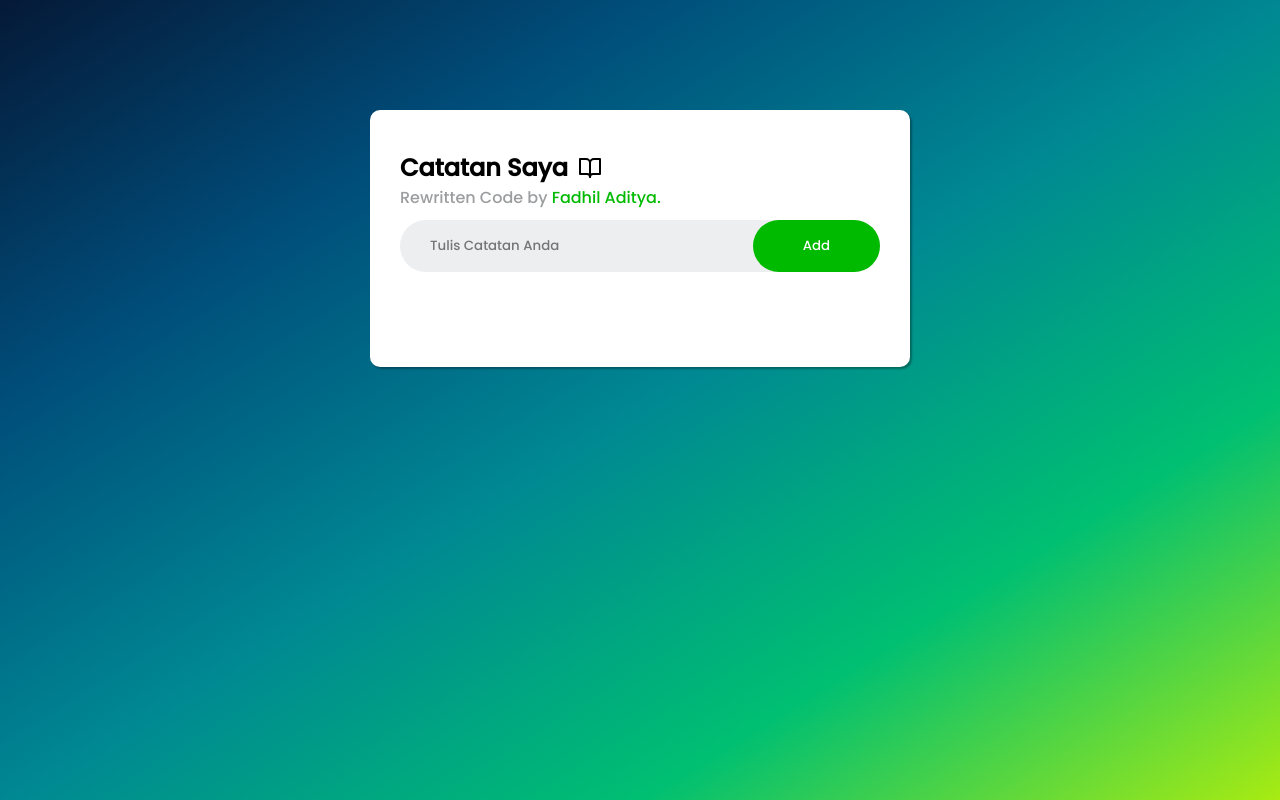
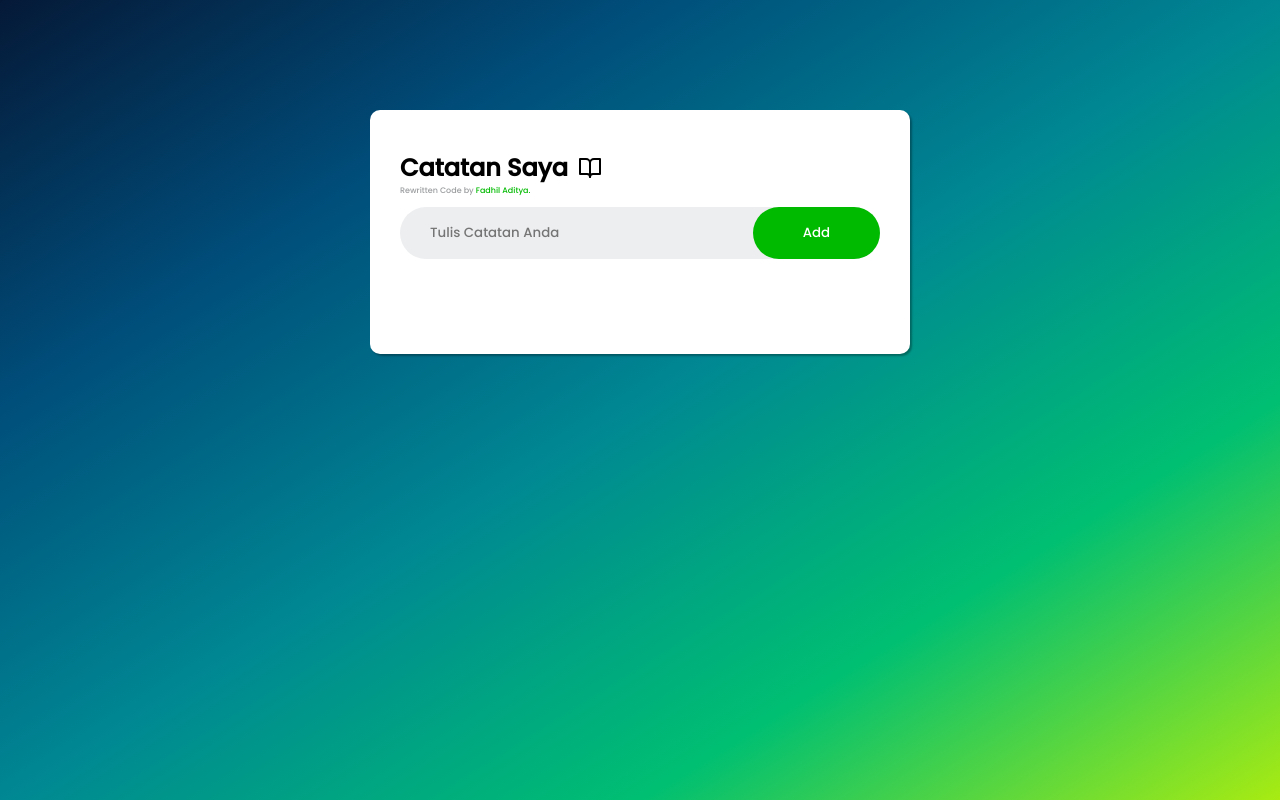
Before and after one commit to crocodhil/crocodhil.gihub.io, a plain HTML site: page index.html in a window 1280 px wide. Drawn offline with nearby package versions, Linux system fonts and the light colour scheme.

Commit message:
Update style.css
y

```diff
--- a/style.css
+++ b/style.css
@@ -27,7 +27,7 @@
 }
 
 .app p {
-    font-size: 1rem;
+    font-size: .5rem;
     color: #9B9D9F;
 }
 
@@ -50,7 +50,7 @@
 
 .author {
     color: #00BA00;
-    font-size: 1rem;
+    font-size: .5rem;
 }
 
 input {
```
